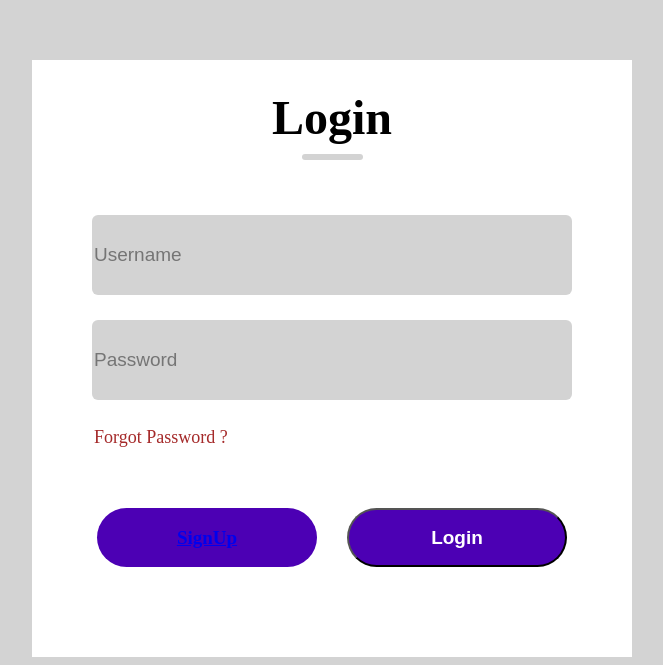
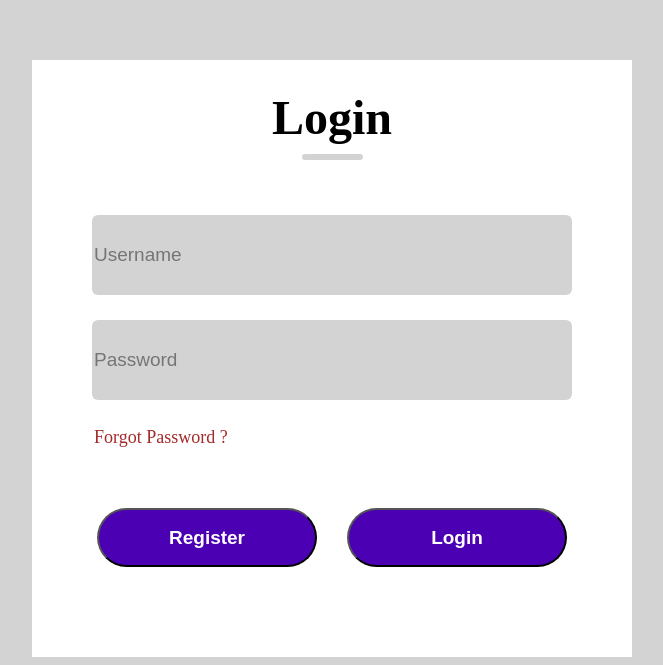
Before and after one commit to navinkarthikeyan/Expense-Tracker, a React (Vite) app in the folder frontend/: page / in a window 1280 px wide. Shown: the part 140-805 px from the top of the page, without its empty margins (308-971 px from the left). Built offline with nearby package versions, Linux system fonts and the light colour scheme.

Commit message:
implemented rbac

```diff
--- a/frontend/src/App.css
+++ b/frontend/src/App.css
@@ -84,4 +84,10 @@
   font-size: 19px;
   font-weight: 700;
   cursor: pointer;
+  outline: 0;
 }
+
+.signup {
+  text-decoration: none;
+  color: white;
+}
--- a/frontend/src/components/Login.jsx
+++ b/frontend/src/components/Login.jsx
@@ -53,8 +53,12 @@ export const Login = () => {
           <span>Forgot Password ?</span>
         </div>
         <div className="submit-container">
-          <div className="submit">
-            <Link to="/register">SignUp</Link>
+          <div>
+            <button className="submit">
+              <Link className="signup" to="/register">
+                Register
+              </Link>
+            </button>
           </div>
           <button className="submit">Login</button>
         </div>
```
Also changed, not shown: 1 other file (tests, documents, lock files or other folders).
